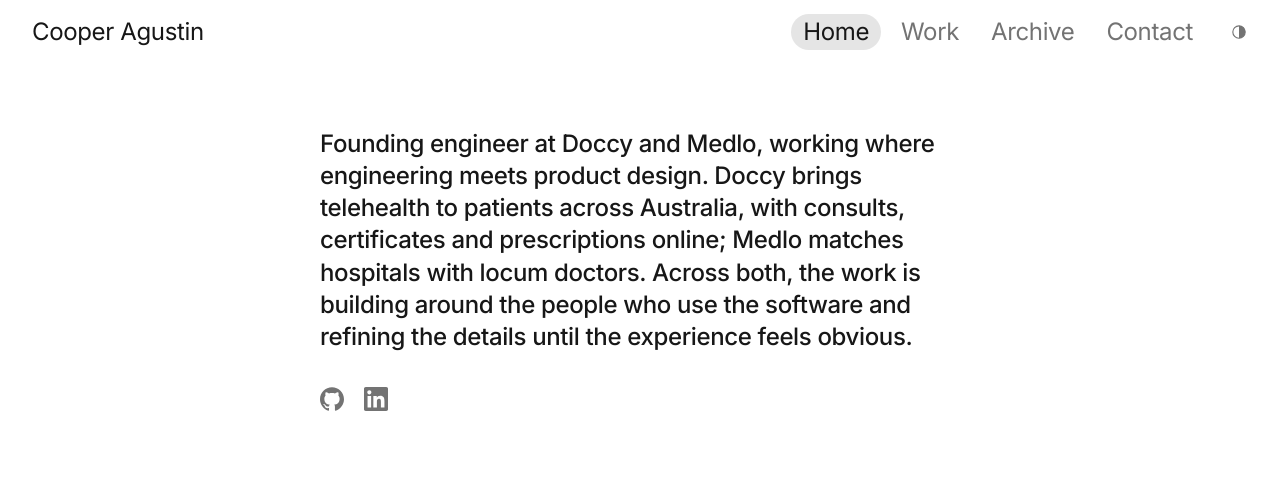
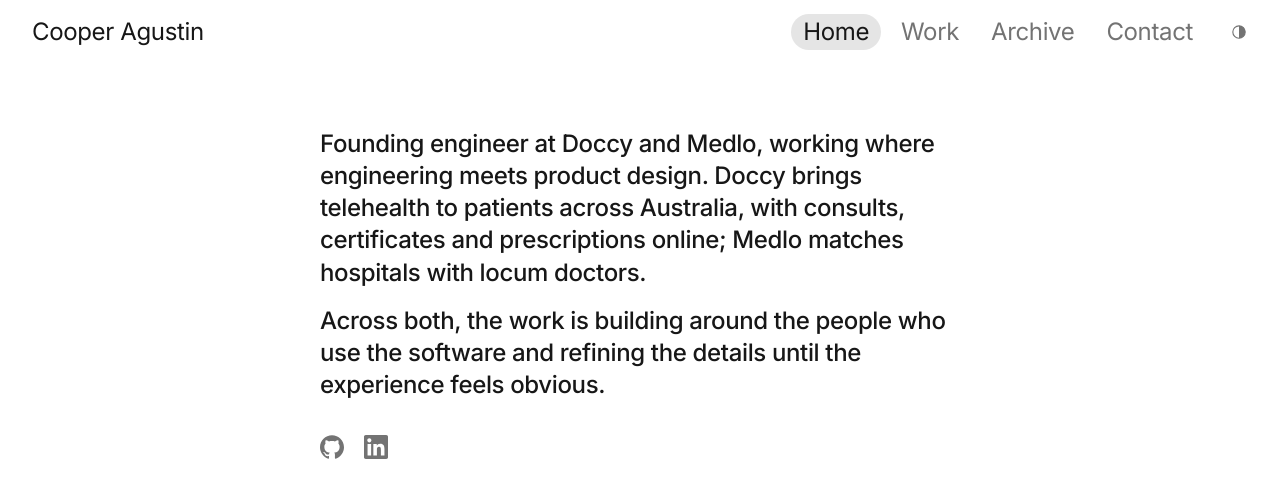
Before and after one commit to Spudgee/portfolio, a Next.js app: page / in a window 1280 px wide. Shown: the top 498 px of the page. Built offline with nearby package versions, Linux system fonts and the light colour scheme.

Commit message:
Home statement in two paragraphs: role and companies, then how the work is done

```diff
--- a/app/page.tsx
+++ b/app/page.tsx
@@ -20,9 +20,13 @@
 			<h1 className="sr-only">
 				{PERSON.name}, {PERSON.headline}
 			</h1>
-			<p className="text-row font-medium text-pretty md:text-lead">
-				{PERSON.bio}
-			</p>
+			<div className="grid gap-4 text-row font-medium md:text-lead">
+				{PERSON.statement.map((paragraph) => (
+					<p key={paragraph} className="text-pretty">
+						{paragraph}
+					</p>
+				))}
+			</div>
 			<div className="mt-6">
 				<SocialButtons />
 			</div>
--- a/content/person.ts
+++ b/content/person.ts
@@ -1,5 +1,11 @@
 const GIVEN_NAME = "Cooper";
 const FAMILY_NAME = "Agustin";
+
+/** The home statement, as it is broken into paragraphs on the page. */
+const STATEMENT = [
+	"Founding engineer at Doccy and Medlo, working where engineering meets product design. Doccy brings telehealth to patients across Australia, with consults, certificates and prescriptions online; Medlo matches hospitals with locum doctors.",
+	"Across both, the work is building around the people who use the software and refining the details until the experience feels obvious.",
+] as const;
 
 /** Who the site is about. The name is spelled this way everywhere, so search engines see one entity. */
 export const PERSON = {
@@ -9,8 +15,10 @@
 	jobTitle: "Founding Engineer",
 	/** The one-line role used in titles, the preview image and its alt text. */
 	headline: "Founding Engineer at Doccy and Medlo",
-	/** The longer statement that opens the page, also the description search engines read. */
-	bio: "Founding engineer at Doccy and Medlo, working where engineering meets product design. Doccy brings telehealth to patients across Australia, with consults, certificates and prescriptions online; Medlo matches hospitals with locum doctors. Across both, the work is building around the people who use the software and refining the details until the experience feels obvious.",
+	/** The home statement's paragraphs. */
+	statement: STATEMENT,
+	/** The same statement as one paragraph, for search engines. */
+	bio: STATEMENT.join(" "),
 	/** The Contact page's statement. */
 	contactNote:
 		"Always happy to talk product, design and healthcare. LinkedIn is the quickest way to reach out.",
```
